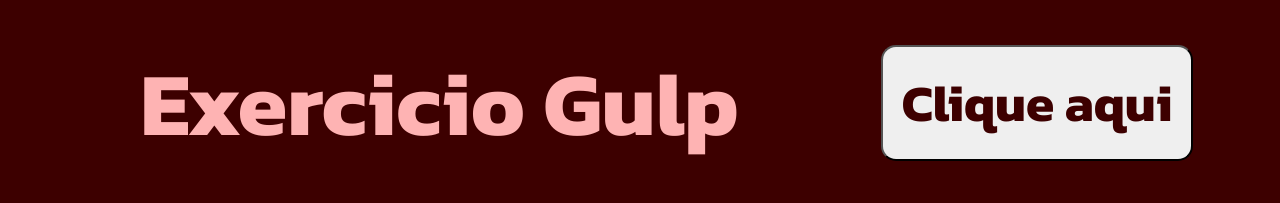
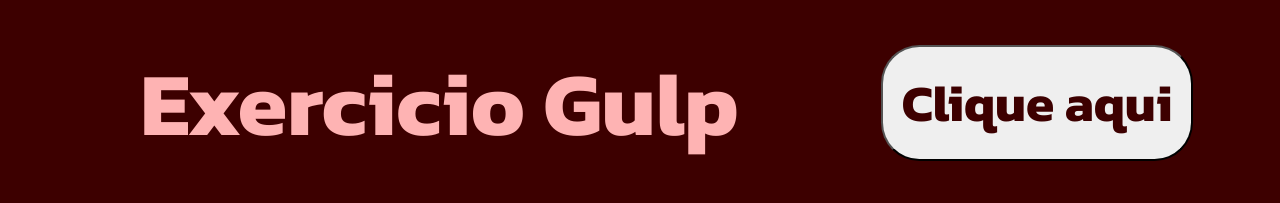
Before and after one commit to juliocjunior/Exercicio_Gulp, a website: page index.html in a window 1280 px wide. Shown: the top 203 px of the page. Drawn offline with Linux system fonts and the light colour scheme; files that its build step writes are made by us from their sources.

Commit message:
fix button border, and remove console.log do main.js

```diff
--- a/source/scripts/main.js
+++ b/source/scripts/main.js
@@ -10,5 +10,3 @@
         document.getElementById('mensagem').textContent = mensagemClick + ' ' + numeroDeClicks + ' vezes';
     }
 })
-
-console.log(numeroDeClicks);
--- a/source/styles/main.scss
+++ b/source/styles/main.scss
@@ -36,7 +36,7 @@
                     border-radius: 10px;
 
                     button {
-                        border-radius: 15px;
+                        border-radius: 3vw;
                         font-size: 4vw;
                         font-weight: bold;
                         padding: 5%;
```
Also changed, not shown: dist/scripts/main.js, dist/styles/main.css, index.html (line endings or trailing spaces), 1 other file.
